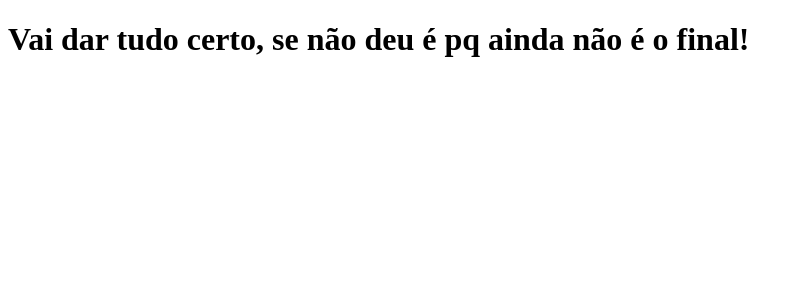
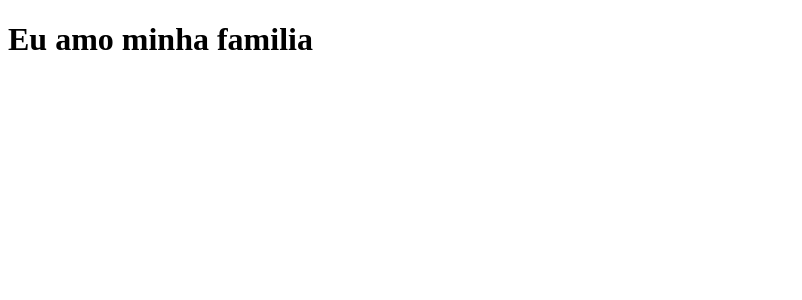
Before and after one commit to costamarcus/clone-tabnews, a Next.js app: page / in a window 1280 px wide. Shown: the top 300 px of the page, without its empty margins (0-802 px from the left). Built offline with nearby package versions, Linux system fonts and the light colour scheme.

Commit message:
mudando mensagem

```diff
--- a/pages/index.js
+++ b/pages/index.js
@@ -1,6 +1,6 @@
 function Home() {
     return (
-        <h1>Vai dar tudo certo, se não deu é pq ainda não é o final!</h1>
+        <h1>Eu amo minha familia</h1>
     )
 }
 
```
